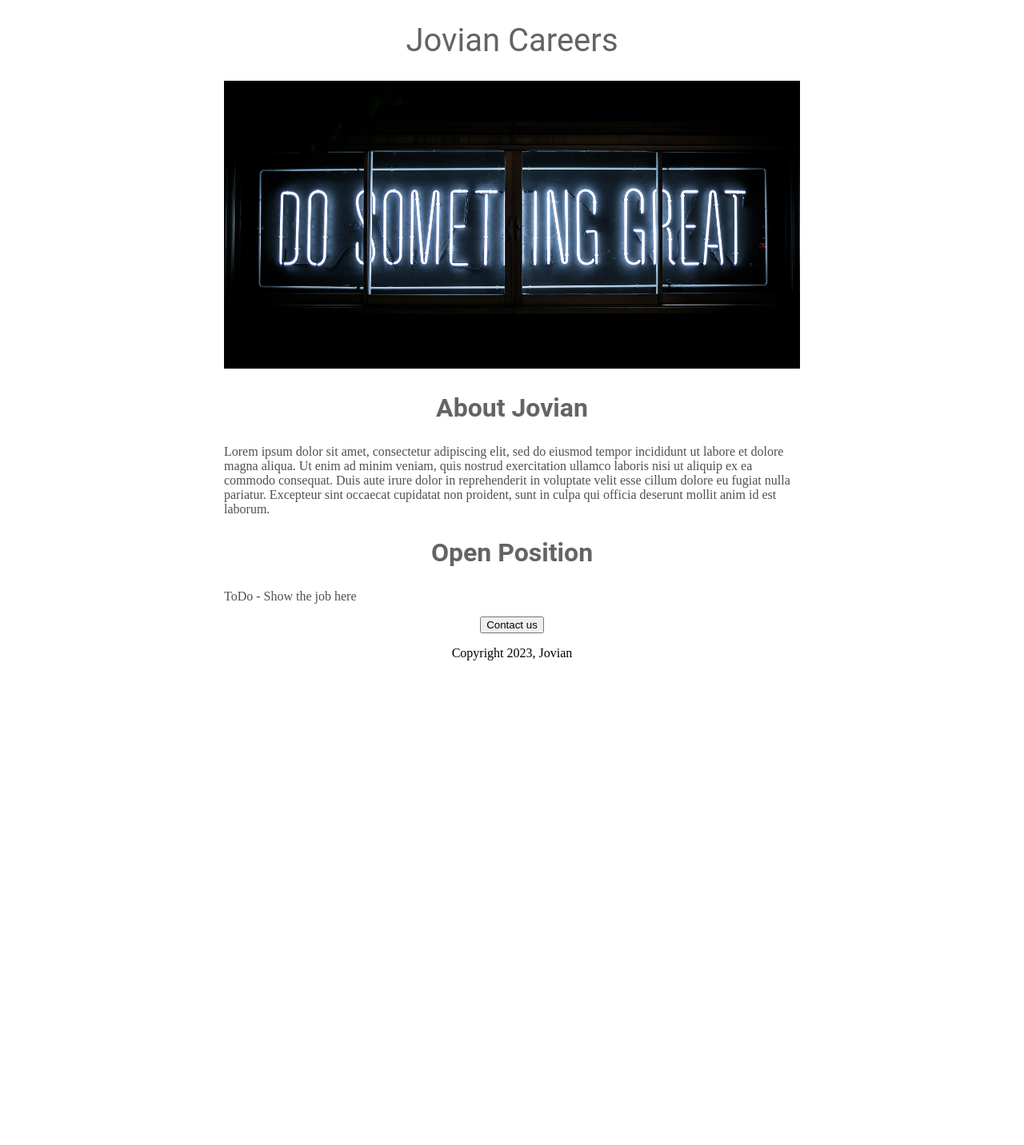
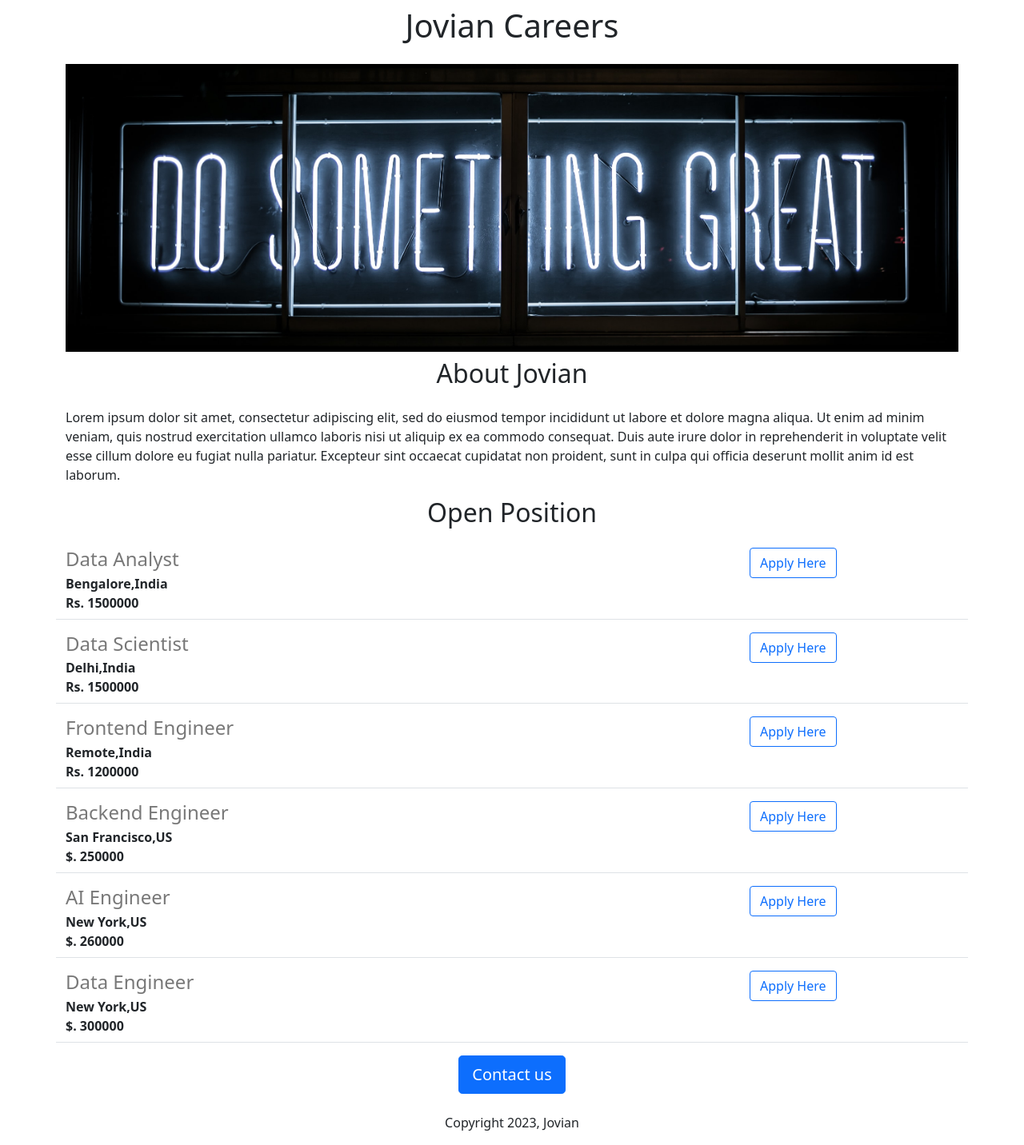
Before and after one commit to Barmantanmoy2211/flask_app, a Flask app: page / in a window 1280 px wide. Shown: the whole page at 80% size. Before the commit the page ends 826 px from the top, so only its background shows below. Run offline with Flask 2, Linux system fonts and the light colour scheme.

Commit message:
Added dynamic data and api route

```diff
--- a/app.py
+++ b/app.py
@@ -1,10 +1,54 @@
-from flask import Flask, render_template
+from flask import Flask, render_template, jsonify
 
 app = Flask(__name__)
 
+JOBS = [
+  {
+    'id':1,
+    'title':'Data Analyst',
+    'location':'Bengalore,India',
+    'salary':'Rs. 1500000'
+  },
+  {
+    'id':2,
+    'title':'Data Scientist',
+    'location':'Delhi,India',
+    'salary':'Rs. 1500000'
+  },
+  {
+    'id':3,
+    'title':'Frontend Engineer',
+    'location':'Remote,India',
+    'salary':'Rs. 1200000'
+  },
+  {
+    'id':4,
+    'title':'Backend Engineer',
+    'location':'San Francisco,US',
+    'salary':'$. 250000'
+  },
+  {
+    'id':5,
+    'title':'AI Engineer',
+    'location':'New York,US',
+    'salary':'$. 260000'
+  },
+  {
+    'id':6,
+    'title':'Data Engineer',
+    'location':'New York,US',
+    'salary':'$. 300000'
+  }
+
+]
+
 @app.route("/")
 def hello_flask():
-  return render_template('home.html')
+  return render_template('home.html',jobs=JOBS,company_name='Jovian')
+
+@app.route("/api/jobs")
+def list_jobs():
+  return jsonify(JOBS)
 
 if __name__ == "__main__":
   app.run(host='0.0.0.0', debug=True)
--- a/templates/home.html
+++ b/templates/home.html
@@ -1,54 +1,37 @@
 <!DOCTYPE html>
 <html>
   <head>
+    <meta charset="utf-8">
+    <meta name="viewport" content="width=device-width, initial-scale=1">
     <title>Jovian Careers</title>
-    <style>
-      h1 {
-        font-size: 40px;
-        font-family: Roboto;
-        font-weight: normal;
-        color: rgb(100,100,100);
-        text-align: center;
-      }
-
-      #banner {
-        width: 100%;
-        height: 360px;
-        object-fit: cover;
-      }
-
-      h2 {
-        font-family: Roboto;
-        font-size: 32px;
-        color: rgb(100, 100, 100);
-        text-align: center;
-      }
-
-      .bodytext {
-        color: rgb(80, 80, 80);
-        fontRobotoy: Roboto;
-      }
-
-      #container{
-        max-width: 720px;
-        margin: 0 auto 0 auto;
-      }
-    </style>
+    <link href="https://cdn.jsdelivr.net/npm/bootstrap@5.0.2/dist/css/bootstrap.min.css" rel="stylesheet" integrity="sha384-EVSTQN3/azprG1Anm3QDgpJLIm9Nao0Yz1ztcQTwFspd3yD65VohhpuuCOmLASjC" crossorigin="anonymous">
+  <style>
+    #banner{
+      height:360px;
+      width:100%;
+      object-fit:cover;
+    }
+  </style>
   </head>
   <body>
-    <div id="container">
-    <h1>Jovian Careers</h1>
-    <img id="banner" src="https://flaskapp.tanmoybarman1.repl.co/static/banner.jpg"  >
-    <h2>About Jovian</h2>
+    <div class="container">
+    <h1 class="text-center mt-2 mb-4">{{company_name}} Careers</h1>
+    <img id="banner" class="img-fluid" src="https://flaskapp.tanmoybarman1.repl.co/static/banner.jpg"  >
+    <h2 class="text-center mt-2 mb-4">About Jovian</h2>
     <p class="bodytext">Lorem ipsum dolor sit amet, consectetur adipiscing elit, sed do eiusmod tempor incididunt ut labore et dolore magna aliqua. Ut enim ad minim veniam, quis nostrud exercitation ullamco laboris nisi ut aliquip ex ea commodo consequat. Duis aute irure dolor in reprehenderit in voluptate velit esse cillum dolore eu fugiat nulla pariatur. Excepteur sint occaecat cupidatat non proident, sunt in culpa qui officia deserunt mollit anim id est laborum.</p>
-    <h2>
+    <h2 class="text-center mt-2 mb-4">
       Open Position
     </h2>
-    <p class="bodytext">ToDo - Show the job here</p>
-      <div style="text-align:center">
-    <button>Contact us</button>
-        <p>Copyright 2023, Jovian</p>
+    <p >
+      {% for job in jobs%}
+      {%include 'jobitem.html'%}
+
+      {%endfor %}
+    </p>
+      <div class="text-center">
+    <button class="btn btn-lg btn-primary">Contact us</button>
+        <p class="mt-4">Copyright 2023, Jovian</p>
       </div>
-      </div>
+    </div>
   </body>
 </html>
--- /dev/null
+++ b/templates/jobitem.html
@@ -0,0 +1,21 @@
+<div class="border-bottom row" style="margin-bottom:16px;
+  padding-bottom:8px;">
+  <div class="col-9">
+        <h4
+          style="color:rgb(120,120,120);
+          margin-bottom:4px">
+          {{job['title']}}
+        </h4>
+        <div>
+          <b>{{job['location']}}</b>
+        </div>
+        {%if 'salary' in job %}
+        <div>
+          <b>{{job['salary']}}</b>
+        </div>
+        {% endif %}
+  </div>
+  <div class="col-3">
+  <button type="button" class="btn btn-outline-primary">Apply Here</button>
+  </div>
+</div>
```
